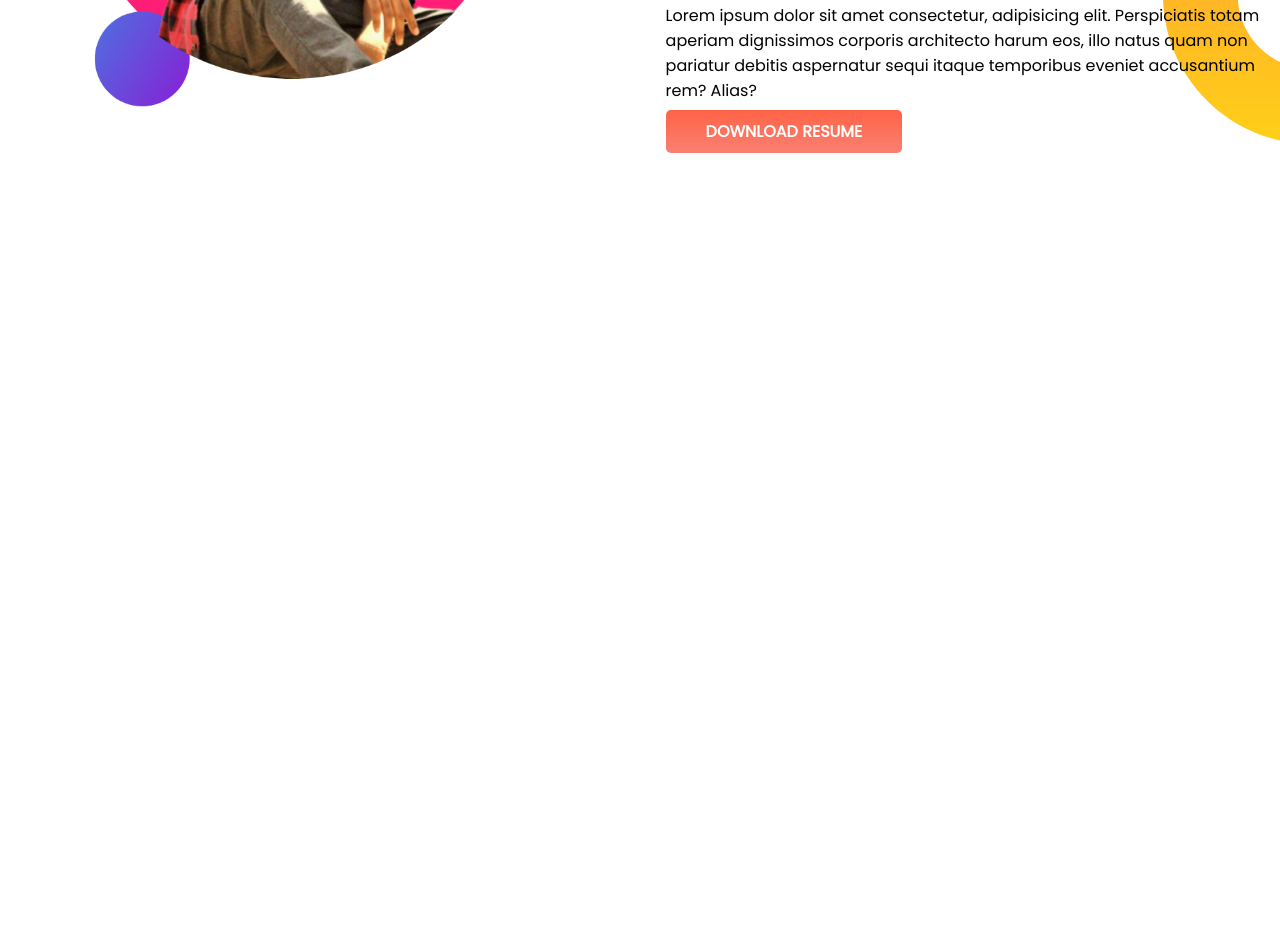
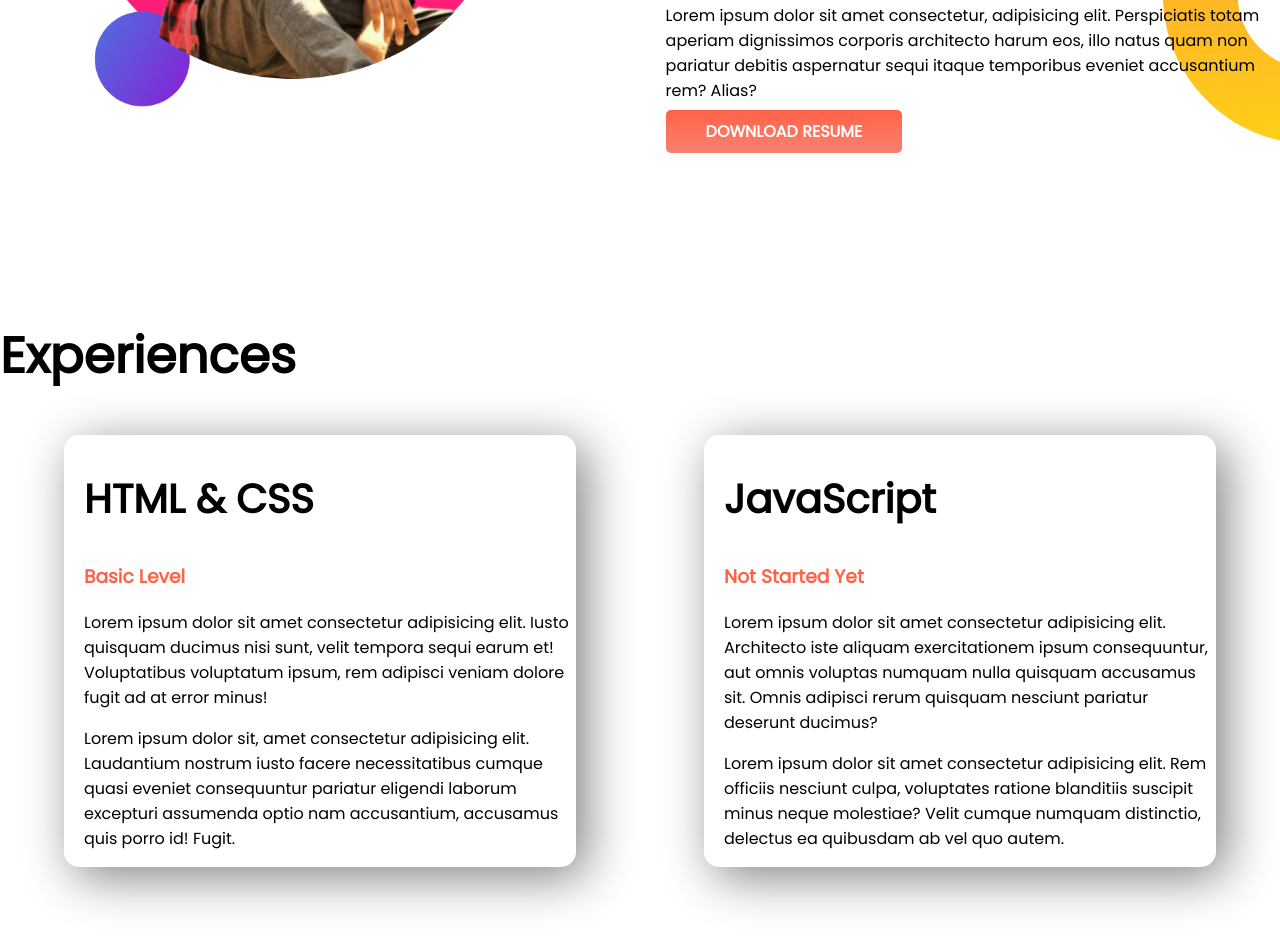
Before and after one commit to shohan-pherones/my-developer-portfolio, a plain HTML site: page index.html in a window 1280 px wide. Shown: the part 1180-2126 px from the top of the page. Before the commit the page ends 1499 px from the top, so only its background shows below. Drawn offline with Linux system fonts and the light colour scheme.

Commit message:
section three half added

```diff
--- a/index.html
+++ b/index.html
@@ -11,7 +11,7 @@
     <link rel="stylesheet" href="style.css">
 </head>
 <body>
-    <section class="top-banner">
+    <section class="top-banner flexible-container">
         <div class="half-width">
             <h1>Welcome to,</h1>
             <h1><span class="shohan">Shohan's</span> Universe...</h1>
@@ -26,7 +26,7 @@
         </div>
     </section>
 
-    <section class="dream-big">
+    <section class="dream-big flexible-container">
         <div class="half-width">
             <img src="./images/shohan2.png" alt="Image of Shohan">
         </div>
@@ -39,5 +39,25 @@
             <a class="link-button" target="_blank" href="">DOWNLOAD RESUME</a>
         </div>
     </section>
+
+    <section class="experience-area">
+        <h1 >Experiences</h1>
+
+        <div class="flexible-container">
+            <div class="programming">
+                <h2>HTML & CSS</h2>
+                <h3 class="shohan">Basic Level</h3>
+                <p>Lorem ipsum dolor sit amet consectetur adipisicing elit. Iusto quisquam ducimus nisi sunt, velit tempora sequi earum et! Voluptatibus voluptatum ipsum, rem adipisci veniam dolore fugit ad at error minus!</p>
+                <p>Lorem ipsum dolor sit, amet consectetur adipisicing elit. Laudantium nostrum iusto facere necessitatibus cumque quasi eveniet consequuntur pariatur eligendi laborum excepturi assumenda optio nam accusantium, accusamus quis porro id! Fugit.</p>
+            </div>
+
+            <div class="programming">
+                <h2>JavaScript</h2>
+                <h3 class="shohan">Not Started Yet</h3>
+                <p>Lorem ipsum dolor sit amet consectetur adipisicing elit. Architecto iste aliquam exercitationem ipsum consequuntur, aut omnis voluptas numquam nulla quisquam accusamus sit. Omnis adipisci rerum quisquam nesciunt pariatur deserunt ducimus?</p>
+                <p>Lorem ipsum dolor sit amet consectetur adipisicing elit. Rem officiis nesciunt culpa, voluptates ratione blanditiis suscipit minus neque molestiae? Velit cumque numquam distinctio, delectus ea quibusdam ab vel quo autem.</p>
+            </div>
+        </div>
+    </section>
 </body>
 </html>
--- a/style.css
+++ b/style.css
@@ -5,10 +5,13 @@ body{
 h1{
     font-size: 50px;
 }
+h2{
+    font-size: 40px;
+}
 .shohan{
     color: tomato;
 }
-section{
+.flexible-container{
     display: flex;
     margin-bottom: 175px;
 }
@@ -38,3 +41,11 @@ section{
     background-position: right;
     background-position-y: bottom;
 }
+.programming{
+    width: 40%;
+    margin-left: 5%;
+    margin-right: 5%;
+    padding-left: 20px;
+    box-shadow: 10px 10px 50px grey ;
+    border-radius: 15px;
+}
```
